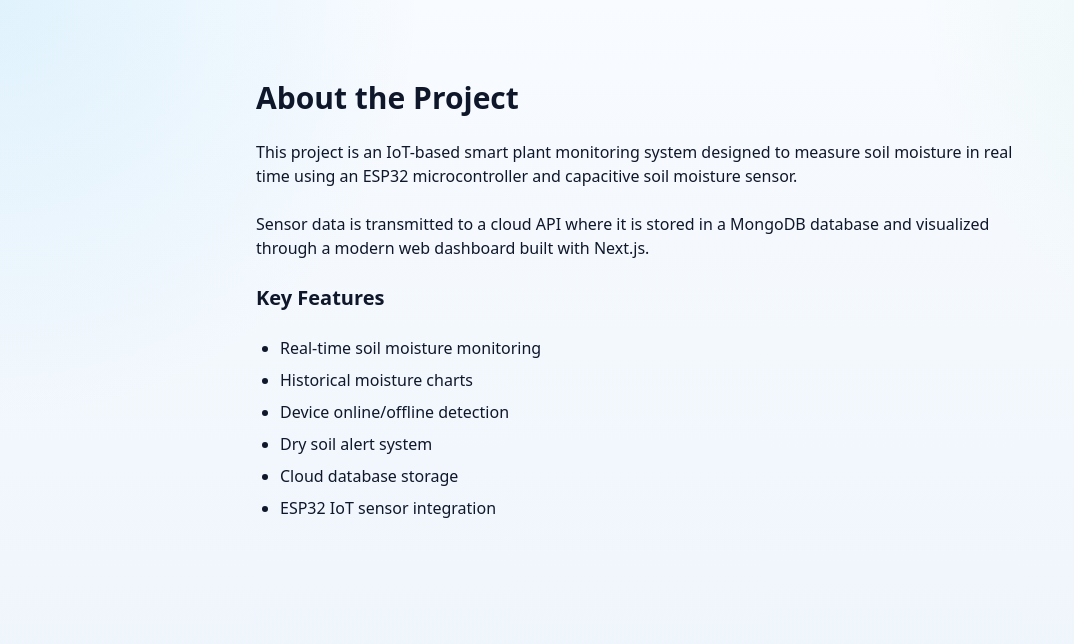
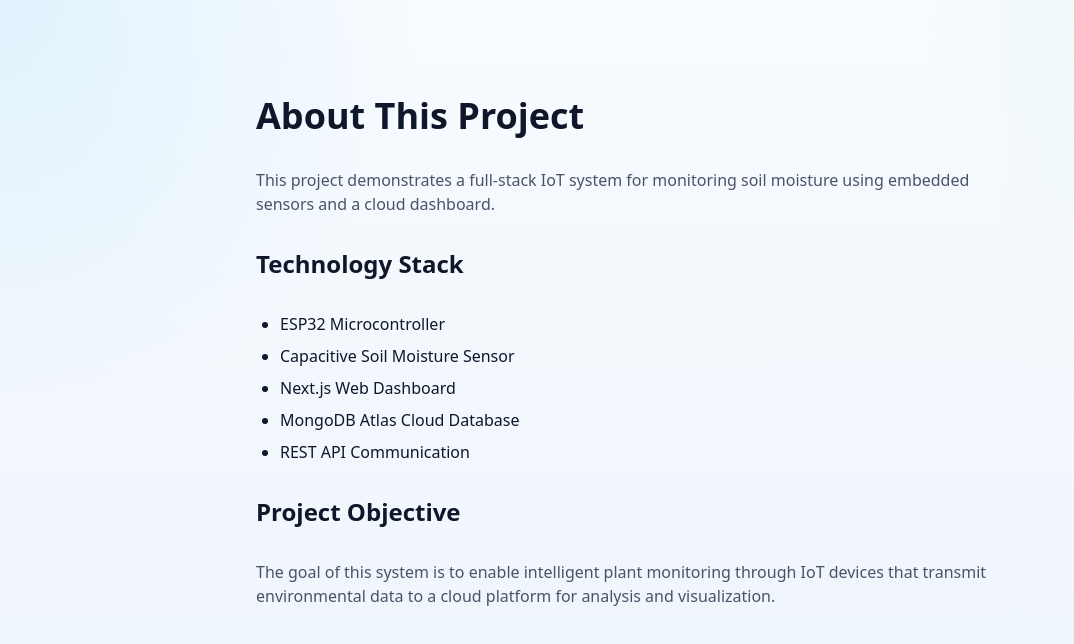
Before and after one commit to HridaySaikia/soil_moisture_iot, a Next.js app: page /about in a window 1280 px wide. Shown: the top 644 px of the page, without its empty margins (0-1074 px from the left). Built offline with nearby package versions, Linux system fonts and the light colour scheme.

Commit message:
fix home page

```diff
--- a/src/app/about/page.tsx
+++ b/src/app/about/page.tsx
@@ -1,39 +1,44 @@
 export default function About() {
   return (
     <main
-      className="min-h-screen px-6 py-20"
-      style={{ background: "var(--page-bg)", color: "var(--text-primary)" }}
+      className="min-h-screen px-6 py-24"
+      style={{
+        background: "var(--page-bg)",
+        color: "var(--text-primary)",
+      }}
     >
-      <div className="max-w-3xl mx-auto space-y-6">
+      <div className="max-w-3xl mx-auto space-y-8">
 
-        <h1 className="text-3xl font-bold">
-          About the Project
+        <h1 className="text-4xl font-bold">
+          About This Project
         </h1>
 
-        <p>
-          This project is an IoT-based smart plant monitoring system designed
-          to measure soil moisture in real time using an ESP32 microcontroller
-          and capacitive soil moisture sensor.
+        <p style={{ color: "var(--text-secondary)" }}>
+          This project demonstrates a full-stack IoT system for monitoring soil
+          moisture using embedded sensors and a cloud dashboard.
         </p>
 
-        <p>
-          Sensor data is transmitted to a cloud API where it is stored in a
-          MongoDB database and visualized through a modern web dashboard
-          built with Next.js.
-        </p>
-
-        <h2 className="text-xl font-semibold mt-6">
-          Key Features
+        <h2 className="text-2xl font-semibold">
+          Technology Stack
         </h2>
 
         <ul className="list-disc ml-6 space-y-2">
-          <li>Real-time soil moisture monitoring</li>
-          <li>Historical moisture charts</li>
-          <li>Device online/offline detection</li>
-          <li>Dry soil alert system</li>
-          <li>Cloud database storage</li>
-          <li>ESP32 IoT sensor integration</li>
+          <li>ESP32 Microcontroller</li>
+          <li>Capacitive Soil Moisture Sensor</li>
+          <li>Next.js Web Dashboard</li>
+          <li>MongoDB Atlas Cloud Database</li>
+          <li>REST API Communication</li>
         </ul>
+
+        <h2 className="text-2xl font-semibold">
+          Project Objective
+        </h2>
+
+        <p style={{ color: "var(--text-secondary)" }}>
+          The goal of this system is to enable intelligent plant monitoring
+          through IoT devices that transmit environmental data to a cloud
+          platform for analysis and visualization.
+        </p>
 
       </div>
     </main>
```
